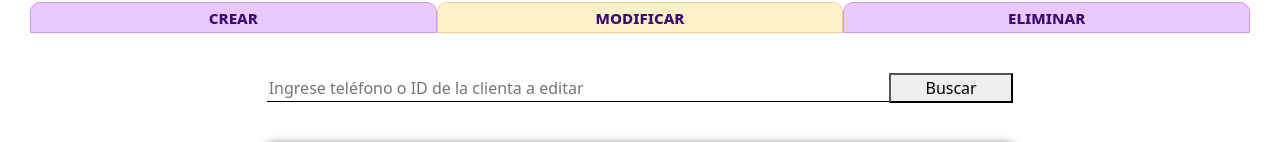
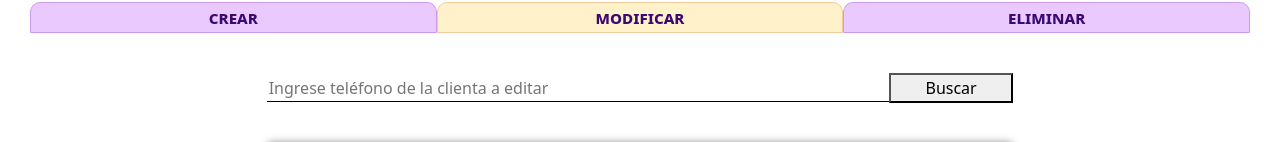
Before and after one commit to PeterGarza12/PerrisimaFrontEnd, a React (Create React App) app: page /client in a window 1280 px wide. Both pictures are taken after a click on the button "Modificar". Shown: the part 180-322 px from the top of the page. Built offline with nearby package versions, Linux system fonts and the light colour scheme.

Commit message:
busqueda de cliente jalando

```diff
--- a/src/Components/ClientForms/ModifyClient.js
+++ b/src/Components/ClientForms/ModifyClient.js
@@ -1,9 +1,11 @@
 import React, { useState } from "react";
 import './FormsClient.css'
+import { getClientByPhone } from "../../services/clientsService";
 
-export default function ModifyClient(){
+export default function ModifyClient(props){
+
+
     const [enable, setEnable] = useState(true);
-
     const [Name, setName] = useState("");
     const [Lastname, setLastname] = useState("");
     const [Phone, setPhone] = useState("");
@@ -21,14 +23,41 @@ export default function ModifyClient(){
         setPhone(event.target.value);
     };
 
+    const handleSearchClient = async (e) => {
+        console.log("holi");
+        e.preventDefault();
+
+       console.log(Phone);
+
+            var response = await getClientByPhone(Phone);
+
+            if (response.status === 200)
+            {
+                document.getElementById("name").value = response.data.name;
+                document.getElementById("phone").value = response.data.phone_number;
+
+            }
+            else if (response.response.status === 404)
+            {
+                alert("Cliente no encontrado");
+            }
+            else
+            {
+                alert("Algo salió mal, vuelva a intentarlo más tarde");
+            }
+
+            props.onClientSearch(Phone);
+
+    }
+
     return(
         <div className="login-form d-flex justify-content-center">
 
             <div className="d-flex flex-column align-items-center col-12">
 
                 <div id="form" role="search" className="col-xl-7 col-lg-8 col-md-10 col-11">
-                    <input className="col-10" type="search" id="query" name="q" placeholder="Ingrese teléfono o ID de la clienta a editar" aria-label="Search through site content"></input>
-                    <button className="col-2" onClick={()=>setEnable(!enable)}>Buscar</button>
+                    <input className="col-10" type="search" id="query" name="q" placeholder="Ingrese teléfono de la clienta a editar" onChange={handlePhoneChange} aria-label="Search through site content"></input>
+                    <button className="col-2" onClick={handleSearchClient}>Buscar</button>
                 </div>
 
                 <form className="modifyForm col-xl-7 col-lg-8 col-md-10 col-11 d-flex flex-column justify-content-between">
@@ -36,17 +65,17 @@ export default function ModifyClient(){
 
                     <label>
                         Nombre
-                        <input className="col-12" type="text" placeholder="Ingrese nombre de la clienta" value={Name} onChange={handleNameChange} disabled = {enable}></input>
+                        <input id="name" className="col-12" type="text" placeholder="Ingrese nombre de la clienta" value={Name} onChange={handleNameChange} disabled = {enable}></input>
                     </label>
 
                     <label>
                         Apellido
-                        <input className="col-12" type="text" placeholder="Ingrese apellido de la clienta" value={Lastname} onChange={handleLastnameChange} disabled = {enable}></input>
+                        <input id="lastname" className="col-12" type="text" placeholder="Ingrese apellido de la clienta" value={Lastname} onChange={handleLastnameChange} disabled = {enable}></input>
                     </label>
 
                     <label>
                         Teléfono
-                        <input className="col-12" type="number" placeholder="Ingrese teléfono de la clienta" value={Phone} onChange={handlePhoneChange} disabled = {enable}></input>
+                        <input id="phone" className="col-12" type="number" placeholder="Ingrese teléfono de la clienta" value={Phone} onChange={handlePhoneChange} disabled = {enable}></input>
                     </label>
 
                     <div className="d-flex flex-row justify-content-center">
--- a/src/Pages/Client/Client.js
+++ b/src/Pages/Client/Client.js
@@ -39,7 +39,9 @@ export const Client = () => {
                         }
                     }}/>
                 ) : option===2 ? (
-                    <ModifyClient/>
+                    <ModifyClient onClientSearch={async (phone) => {
+
+                    }}/>
                 ) : (
                     <DeleteClient/>
                 )
```
